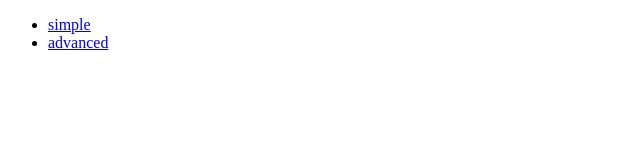
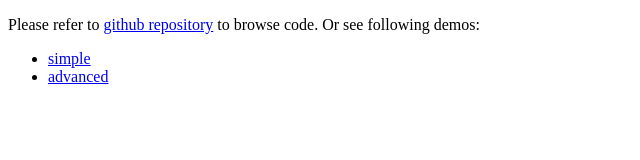
Before and after one commit to ducin-public/sinon-backend-less-demo, a plain HTML site: page index.html in a window 1280 px wide. Shown: the whole page, without its empty margins (0-640 px from the left). Drawn offline with Linux system fonts and the light colour scheme.

Commit message:
better description

```diff
--- a/index.html
+++ b/index.html
@@ -6,9 +6,11 @@
     <title>Sinon.js fakeServer demo</title>
 </head>
 <body>
+<p>Please refer to <a href="https://github.com/ducin/sinon-backend-less-demo">github repository</a> to browse code. Or see following demos:
 <ul>
     <li><a href="simple/">simple</a></li>
     <li><a href="advanced/">advanced</a></li>
 </ul>
+</p>
 </body>
 </html>
```
Also changed, not shown: 1 other file.
